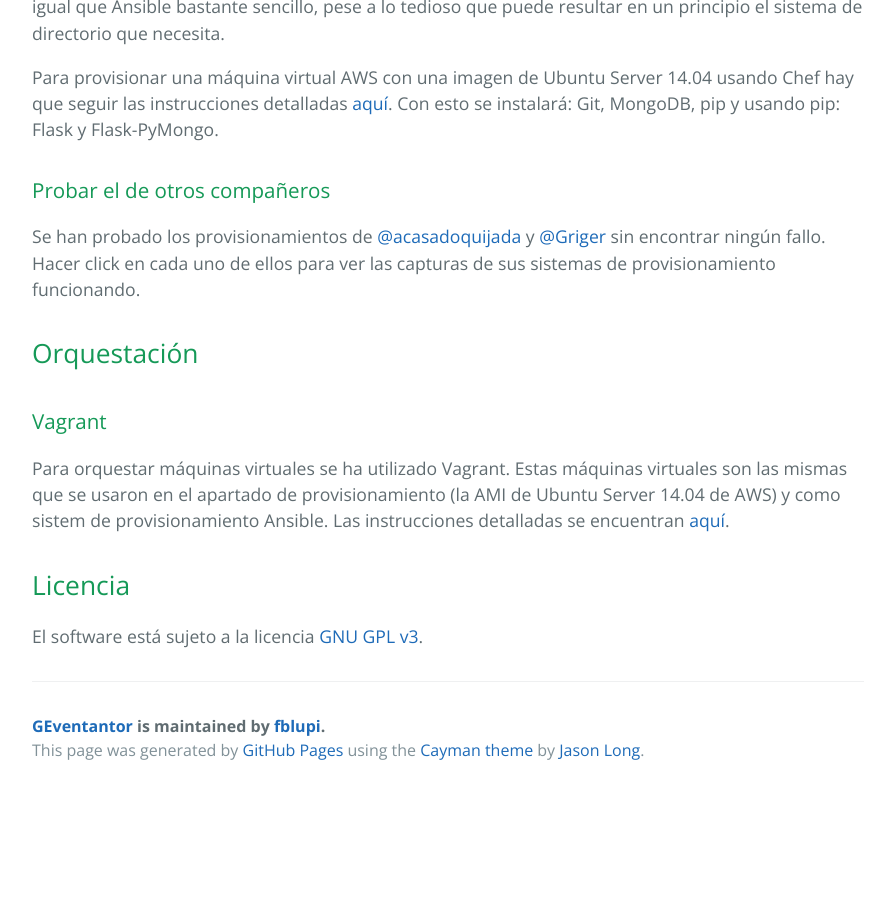
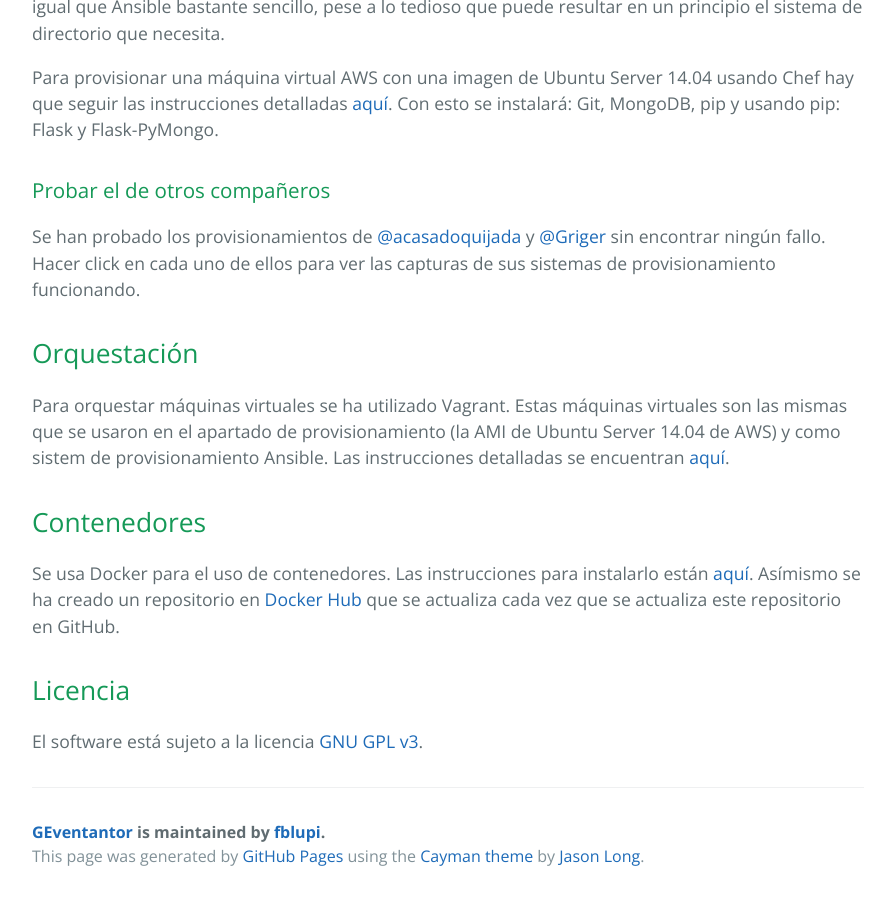
Before and after one commit to fblupi/GEventator, a Jekyll site: the page built from index.md, in a window 1280 px wide and 900 px high, scrolled down 2573 px. Shown: the whole window, without its empty margins (192-1087 px from the left). Built offline with Jekyll 4.4.1, drawn with Linux system fonts in a browser that asks for light colours; our own code applies the rules of GitHub Pages for plain Markdown files; before the commit the page ends 3367 px from its top, so only the background shows below that.

Commit message:
gh-pages con Docker closes #26

```diff
--- a/index.md
+++ b/index.md
@@ -67,9 +67,11 @@
 
 ## Orquestación
 
-### Vagrant
+Para orquestar máquinas virtuales se ha utilizado Vagrant. Estas máquinas virtuales son las mismas que se usaron en el apartado de provisionamiento (la AMI de Ubuntu Server 14.04 de AWS) y como sistem de provisionamiento Ansible. Las instrucciones detalladas se encuentran [aquí](orquestacion).
 
-Para orquestar máquinas virtuales se ha utilizado Vagrant. Estas máquinas virtuales son las mismas que se usaron en el apartado de provisionamiento (la AMI de Ubuntu Server 14.04 de AWS) y como sistem de provisionamiento Ansible. Las instrucciones detalladas se encuentran [aquí](orquestacion).
+## Contenedores
+
+Se usa Docker para el uso de contenedores. Las instrucciones para instalarlo están [aquí](contenedores.md). Asímismo se ha creado un repositorio en [Docker Hub](https://hub.docker.com/r/fblupi/geventator/) que se actualiza cada vez que se actualiza este repositorio en GitHub.
 
 ## Licencia
 
```
Also changed, not shown: contenedores.md (added, +24 -0 lines).
